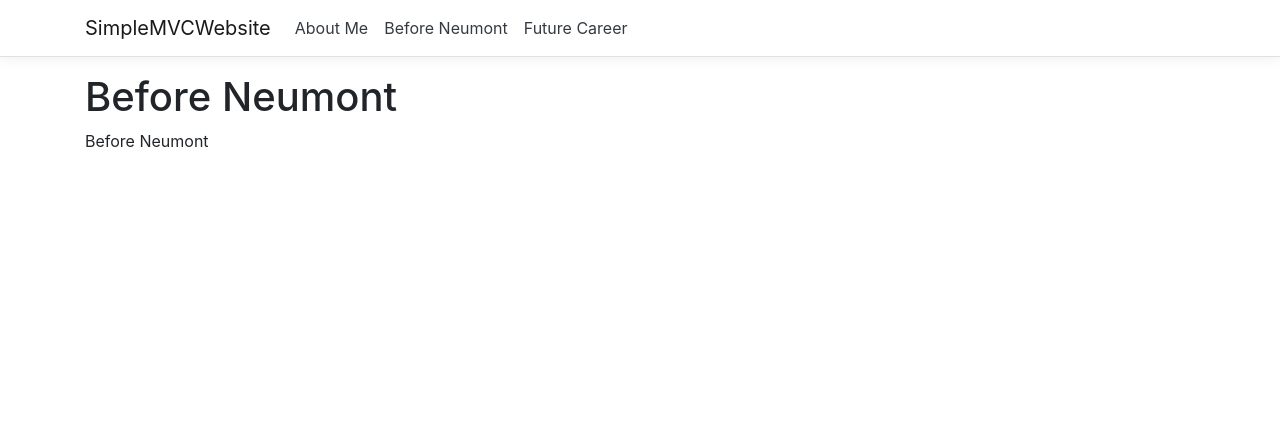
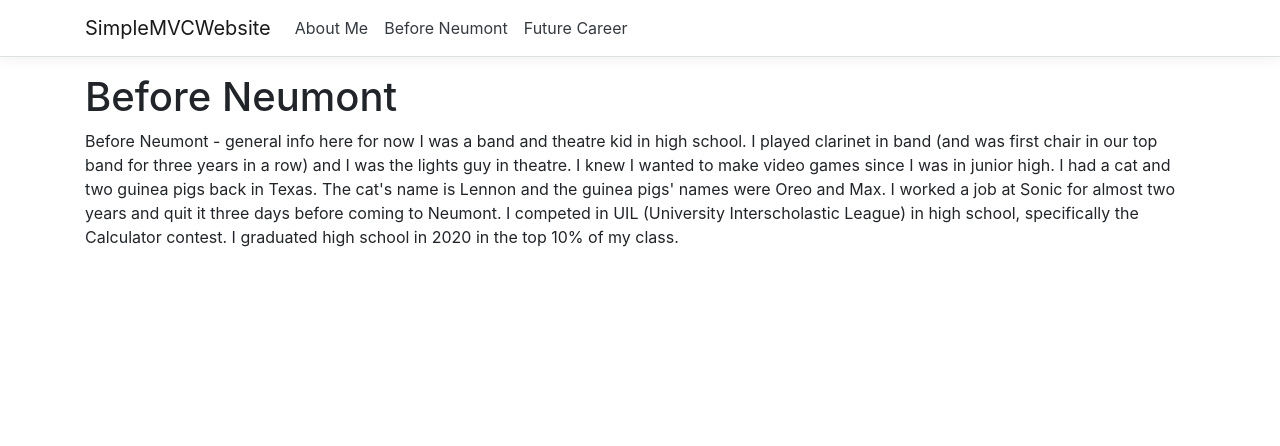
Before and after one commit to thestray259/CSC260, an ASP.NET Core app: page /Home/Privacy in a window 1280 px wide. Shown: the top 446 px of the page. Run offline with ASP.NET Core 8, Linux system fonts and the light colour scheme.

Commit message:
Added more info about me

```diff
--- a/SimpleMVCWebsite/Views/Home/FutureCareer.cshtml
+++ b/SimpleMVCWebsite/Views/Home/FutureCareer.cshtml
@@ -2,6 +2,8 @@
     ViewData["Title"] = "Future Career";
 }
 
-future career
+future career - general info here for now
 
 In the future, I aim to work for a gaming company.
+I'm not entirely sure which company I want to work for yet, but I do know that I would like to work on the VR project that miHoYo is doing for the next 10-15 years.
+I would like to work on RPG type games once I'm in the field more than anything else, specifically a MMORPG.
--- a/SimpleMVCWebsite/Views/Home/Index.cshtml
+++ b/SimpleMVCWebsite/Views/Home/Index.cshtml
@@ -9,8 +9,12 @@
     My name is Tobie.
     I am 20 years old.
     I am from Texas.
+    I am a transgender man and use he/him pronouns.
     My favorite game series is Kingdom Hearts, favorite in the franchise that I've played is Kingdom Hearts (the first) and favorite based on the story is 358 / 2 Days.
+    I like RPG styled games the most, specifically MMORPGs.
+    I dislike FPS and horror games more than any other type.
     My favorite type of animal is big cats (lions, tigers, panthers, etc.).
+    I like to watch anime. Some of my favorites are Tokyo Ghoul, Akame ga Kill, and Way of the House Husband.
 
     </p>
 </div>
--- a/SimpleMVCWebsite/Views/Home/Privacy.cshtml
+++ b/SimpleMVCWebsite/Views/Home/Privacy.cshtml
@@ -3,4 +3,13 @@
 }
 <h1>@ViewData["Title"]</h1>
 
-<p>Before Neumont</p>
+<p>
+    Before Neumont - general info here for now
+    I was a band and theatre kid in high school.
+    I played clarinet in band (and was first chair in our top band for three years in a row) and I was the lights guy in theatre.
+    I knew I wanted to make video games since I was in junior high.
+    I had a cat and two guinea pigs back in Texas. The cat's name is Lennon and the guinea pigs' names were Oreo and Max.
+    I worked a job at Sonic for almost two years and quit it three days before coming to Neumont.
+    I competed in UIL (University Interscholastic League) in high school, specifically the Calculator contest.
+    I graduated high school in 2020 in the top 10% of my class.
+</p>
```
